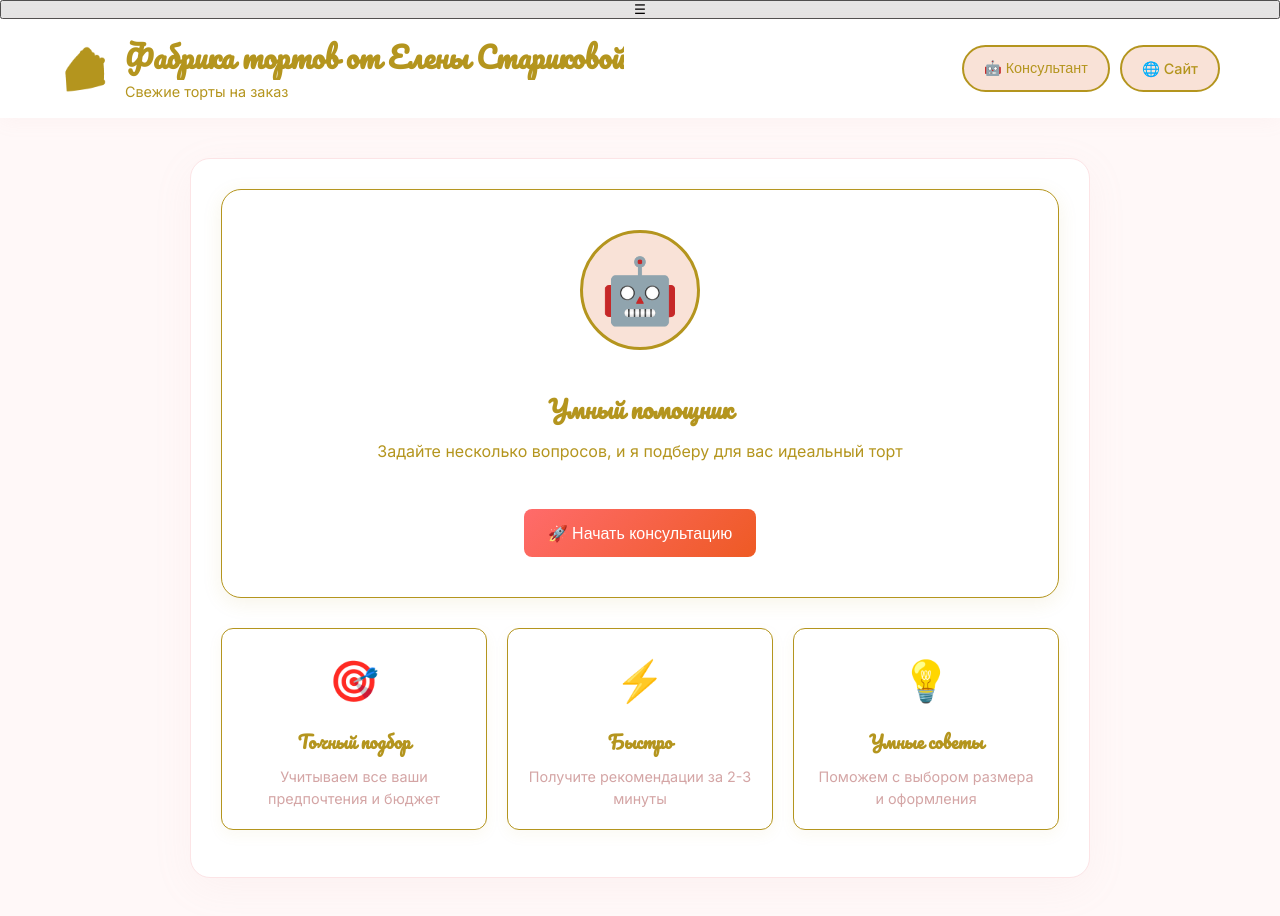
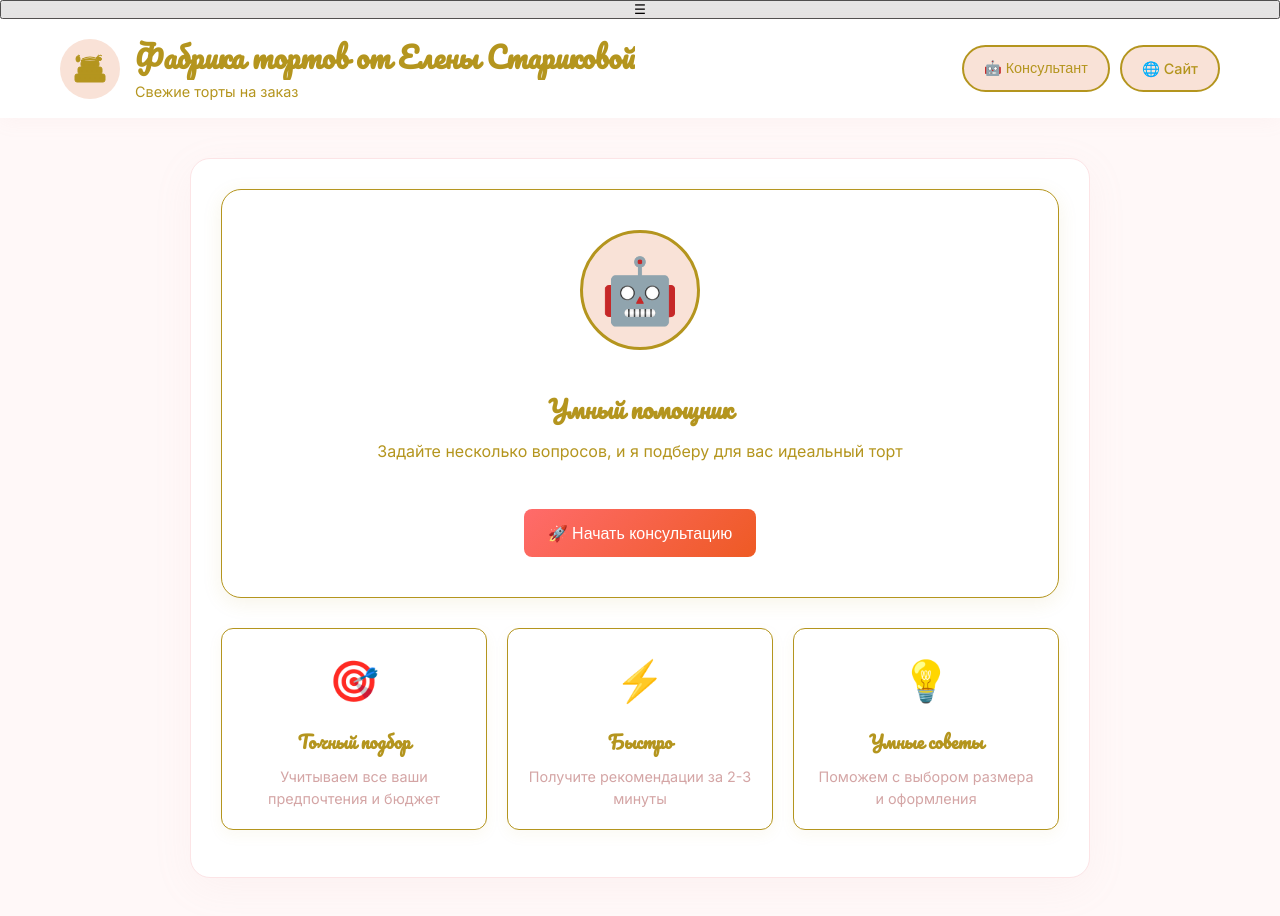
Before and after one commit to starikovanastia-lgtm/robot-consultant, a React (Vite) app: page / in a window 1280 px wide. Built offline with nearby package versions, Linux system fonts and the light colour scheme; a web font is replaced by a local one.

Commit message:
Заменен эмодзи логотипа на кастомный SVG логотип торта

```diff
--- a/src/App.css
+++ b/src/App.css
@@ -50,11 +50,17 @@ body {
 }
 
 .logo-icon {
-  font-size: 2.5rem;
-  background: linear-gradient(135deg, #b4951e, #b4951e);
-  -webkit-background-clip: text;
-  -webkit-text-fill-color: transparent;
-  background-clip: text;
+  width: 60px;
+  height: 60px;
+  display: flex;
+  align-items: center;
+  justify-content: center;
+}
+
+.logo-icon img {
+  width: 100%;
+  height: 100%;
+  object-fit: contain;
 }
 
 .logo-text h1 {
@@ -1099,6 +1105,11 @@ body {
     flex-direction: column;
     text-align: center;
     gap: 10px;
+  }
+
+  .logo-icon {
+    width: 50px;
+    height: 50px;
   }
 
   .logo-text h1 {
--- a/src/App.jsx
+++ b/src/App.jsx
@@ -473,7 +473,9 @@ function App() {
         <div className="container">
           <div className="header-content">
             <div className="logo">
-              <div className="logo-icon">🍰</div>
+              <div className="logo-icon">
+                <img src="/images/logo.svg" alt="Логотип Фабрики тортов" />
+              </div>
               <div className="logo-text">
                 <h1>Фабрика тортов от Елены Стариковой</h1>
                   <p>Свежие торты на заказ</p>
```
Also changed, not shown: public/images/logo.svg (added).
